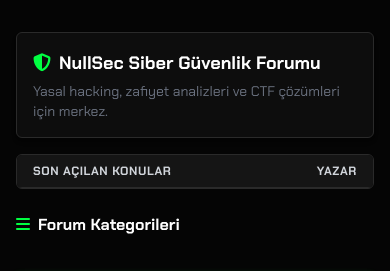
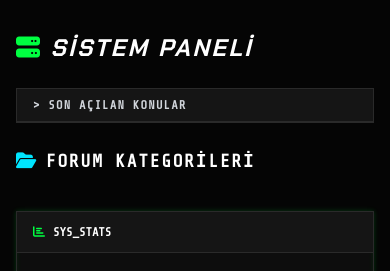
Before and after one commit to gutsalix11129-hub/siber-kale, a Node project: template views/index.ejs in a window 390 px wide; the page is wider, and only the part inside the window is pictured. Shown: the part 123-394 px from the top of that part. Run offline with Node 20 templates, Linux system fonts and the light colour scheme; the template is opened without the code that fills it, so the values that code supplies are empty; some libraries are stand-ins or nearby versions.

Commit message:
Update index.ejs

```diff
--- a/views/index.ejs
+++ b/views/index.ejs
@@ -1,80 +1,43 @@
-<!-- HOŞGELDİN MESAJI -->
-<div class="bg-panel border border-border rounded-md p-4 mb-4 flex justify-between items-center shadow-md">
-  <div>
-    <h1 class="text-lg font-bold text-white"><i class="fas fa-shield-alt text-primary mr-2"></i>NullSec Siber Güvenlik Forumu</h1>
-    <p class="text-sm text-gray-500 mt-1">Yasal hacking, zafiyet analizleri ve CTF çözümleri için merkez.</p>
-  </div>
-  <% if(user) { %>
-    <a href="/new-thread" class="bg-primary text-black font-bold px-4 py-2 rounded text-sm hover:bg-white transition shadow-[0_0_10px_rgba(0,255,65,0.3)]"><i class="fas fa-plus mr-1"></i>Konu Aç</a>
-  <% } %>
+<div class="flex justify-between items-center mb-6">
+  <h1 class="text-2xl font-black text-white italic tracking-widest"><i class="fas fa-server text-primary mr-2"></i>SİSTEM PANELİ</h1>
+  <% if(user) { %><a href="/new-thread" class="bg-primary text-black font-bold px-4 py-2 text-sm hover:bg-white transition neon-border"><i class="fas fa-plus mr-1"></i>YENİ KONU AÇ</a><% } %>
 </div>
 
-<!-- SON KONULAR (WIDGET) -->
-<div class="bg-panel border border-border rounded-md overflow-hidden mb-6">
-  <div class="bg-panelLight px-4 py-2 border-b border-border text-xs font-bold text-gray-300 flex justify-between uppercase tracking-wider">
-    <span>Son Açılan Konular</span>
-    <span>Yazar</span>
-  </div>
+<div class="bg-panel border border-border overflow-hidden mb-6">
+  <div class="bg-panelLight px-4 py-2 border-b border-border text-xs font-bold text-gray-300 font-mono tracking-widest uppercase">> Son Açılan Konular</div>
   <div class="divide-y divide-border">
     <% latestThreads.forEach(t => { %>
-      <div class="flex justify-between items-center p-2.5 hover:bg-[#1a1a1a] transition">
-        <div class="flex items-center gap-2">
-          <i class="fas fa-comment text-primary text-xs"></i>
-          <a href="/thread/<%= t.id %>" class="text-sm text-gray-300 hover:text-primary transition font-medium"><%= t.title %></a>
-        </div>
-        <a href="/profile/<%= t.username %>" class="text-xs text-gray-500 hover:text-white"><%= t.username %></a>
+      <div class="flex justify-between items-center p-3 hover:bg-[#1a1a1a] transition font-mono">
+        <div class="flex items-center gap-2"><i class="fas fa-angle-right text-primary"></i><a href="/thread/<%= t.id %>" class="text-sm text-gray-300 hover:text-primary transition truncate"><%= t.title %></a></div>
+        <a href="/profile/<%= t.username %>" class="text-xs text-accent hover:underline"><%= t.username %></a>
       </div>
     <% }) %>
   </div>
 </div>
 
-<!-- FORUM KATEGORİLERİ (XENFORO TARZI) -->
-<h2 class="text-base font-bold text-white mb-3"><i class="fas fa-bars text-primary mr-2"></i>Forum Kategorileri</h2>
+<h2 class="text-lg font-bold text-white mb-3 font-mono tracking-widest"><i class="fas fa-folder-open text-accent mr-2"></i>FORUM KATEGORİLERİ</h2>
 <div class="space-y-4">
   <% forums.forEach(forum => { %>
-    <div class="bg-panel border border-border rounded-md overflow-hidden shadow-sm">
-
-      <!-- Kategori Başlığı -->
-      <div class="bg-panelLight px-4 py-2 border-b border-border font-bold text-white text-sm flex items-center gap-2">
-        <i class="fas <%= forum.icon %> text-primary"></i> <%= forum.name %>
-      </div>
-
-      <!-- Kategori İçeriği (Konu Listesi Görünümlü) -->
-      <div class="flex flex-col md:flex-row items-center p-3 hover:bg-[#1a1a1a] transition cursor-pointer group">
-
-        <!-- İkon ve Açıklama -->
-        <div class="flex-1 flex items-center gap-4 w-full md:w-auto mb-3 md:mb-0">
-          <div class="w-12 h-12 bg-[#0a0a0a] rounded-full border border-border flex items-center justify-center flex-shrink-0 group-hover:border-primary transition">
-            <i class="fas <%= forum.icon %> text-gray-500 text-xl group-hover:text-primary transition"></i>
-          </div>
+    <div class="bg-panel border border-border overflow-hidden shadow-sm neon-border">
+      <div class="bg-panelLight px-4 py-2 border-b border-border font-bold text-white text-sm flex items-center gap-2 font-mono"><i class="fas <%= forum.icon %> text-primary"></i> [<%= forum.name.toUpperCase() %>]</div>
+      <div class="flex flex-col md:flex-row items-center p-4 hover:bg-[#111] transition group">
+        <div class="flex-1 flex items-center gap-4 w-full md:w-auto mb-4 md:mb-0">
+          <div class="w-14 h-14 bg-black border border-border flex items-center justify-center flex-shrink-0 group-hover:border-primary transition"><i class="fas <%= forum.icon %> text-gray-500 text-2xl group-hover:text-primary transition"></i></div>
           <div>
-            <a href="/forum/<%= forum.id %>" class="text-base font-bold text-gray-200 hover:text-primary transition"><%= forum.name %></a>
-            <p class="text-xs text-gray-500 mt-0.5"><%= forum.description %></p>
+            <a href="/forum/<%= forum.id %>" class="text-lg font-bold text-gray-200 hover:text-primary transition font-mono"><%= forum.name %></a>
+            <p class="text-xs text-gray-500 mt-1 font-mono"><%= forum.description %></p>
           </div>
         </div>
-
-        <!-- İstatistikler -->
-        <div class="flex items-center gap-6 md:gap-8 w-full md:w-auto justify-between md:justify-end border-t md:border-t-0 md:border-l border-border pt-3 md:pt-0 md:pl-6">
-          <div class="text-center">
-            <div class="text-sm font-bold text-white"><%= forum.threadCount %></div>
-            <div class="text-[10px] text-gray-500 uppercase tracking-wider">Konu</div>
-          </div>
-          <div class="text-center">
-            <div class="text-sm font-bold text-white"><%= forum.replyCount %></div>
-            <div class="text-[10px] text-gray-500 uppercase tracking-wider">Mesaj</div>
-          </div>
-
-          <!-- Son Mesaj Bilgisi -->
-          <div class="text-right w-40 hidden md:block">
+        <div class="flex items-center gap-6 w-full md:w-auto justify-between md:justify-end border-t md:border-t-0 md:border-l border-border pt-4 md:pt-0 md:pl-6">
+          <div class="text-center font-mono"><div class="text-sm font-bold text-white"><%= forum.threadCount %></div><div class="text-[10px] text-gray-500 uppercase">Konu</div></div>
+          <div class="text-center font-mono"><div class="text-sm font-bold text-white"><%= forum.replyCount %></div><div class="text-[10px] text-gray-500 uppercase">Mesaj</div></div>
+          <div class="text-right w-40 hidden md:block font-mono">
             <% if (forum.lastPost) { %>
               <a href="/thread/<%= forum.lastPost.id %>" class="text-xs text-primary truncate block hover:underline"><%= forum.lastPost.title %></a>
-              <span class="text-[10px] text-gray-500"><%= forum.lastPost.username %>, <%= new Date(forum.lastPost.created_at).toLocaleDateString('tr-TR') %></span>
-            <% } else { %>
-              <span class="text-xs text-gray-600">Henüz mesaj yok</span>
-            <% } %>
+              <span class="text-[10px] text-gray-500"><%= forum.lastPost.username %></span>
+            <% } else { %><span class="text-xs text-gray-600">-</span><% } %>
           </div>
         </div>
-
       </div>
     </div>
   <% }) %>
```
